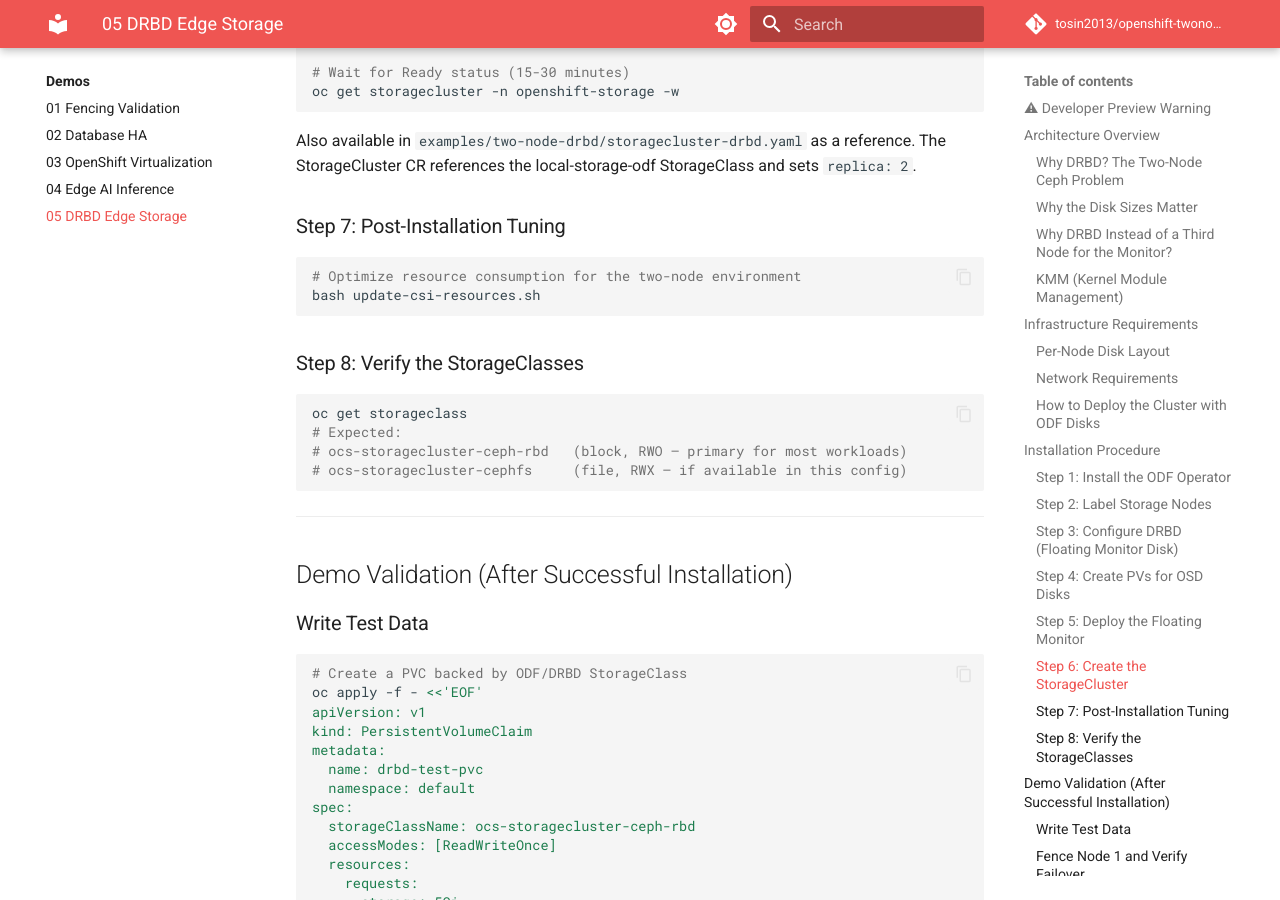
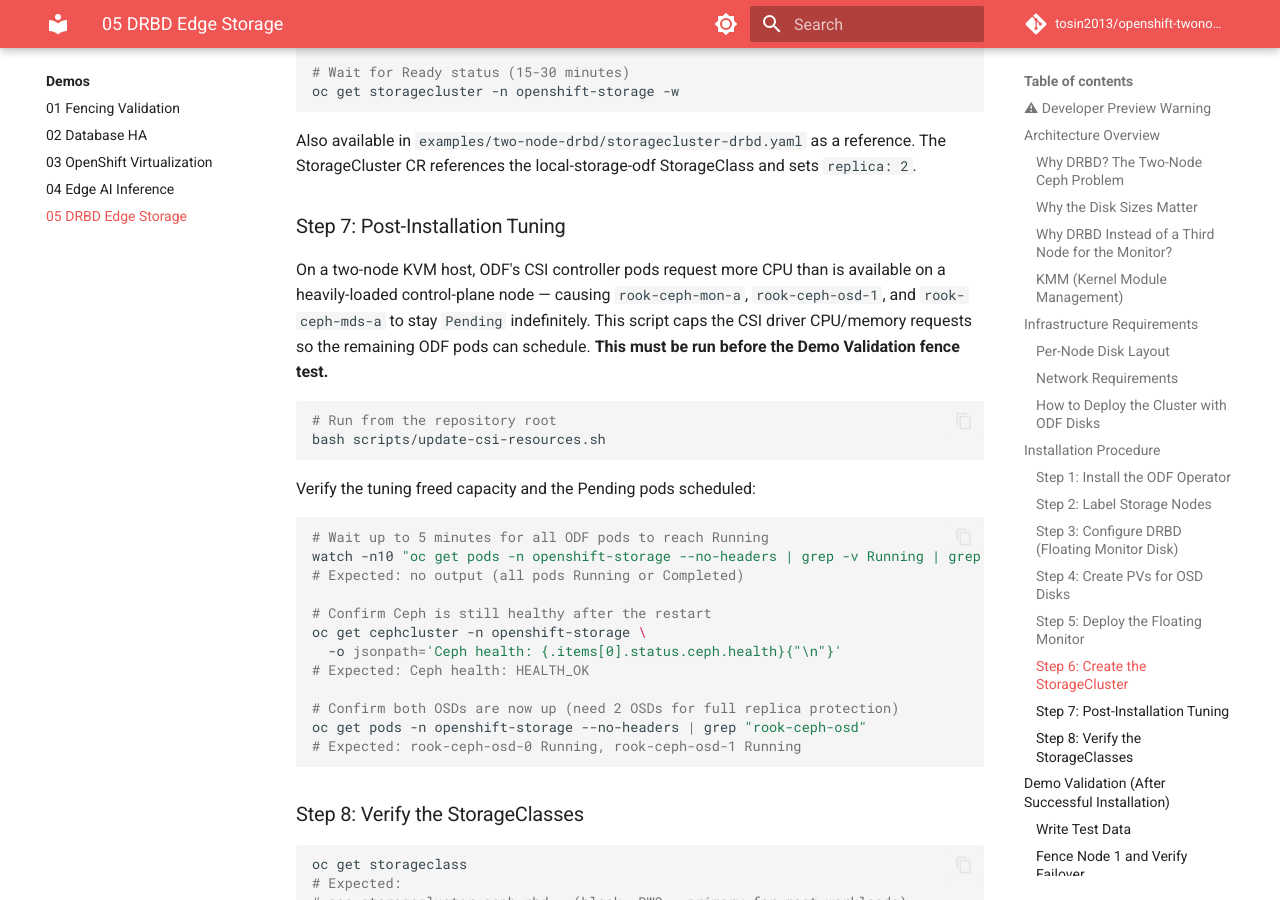
Before and after one commit to tosin2013/openshift-twonode-guide, an MkDocs documentation site: the page built from docs/demos/05-drbd-edge-storage/README.md, in a window 1280 px wide and 900 px high, scrolled down 6583 px. Built offline with MkDocs 1.6.1 and Material for MkDocs 9.7.7, drawn with Linux system fonts in a browser that asks for light colours; comment, search, counter and statistics services are not loaded.

Commit message:
fix(demo5): correct Step 7 script path and add CPU starvation context
- Fix: bash update-csi-resources.sh → bash scripts/update-csi-resources.sh
  (relative path broke when not running from scripts/ directory)
- Add explanation of why tuning is needed (ODF CSI over-requests CPU on
  node1, causing mon-a/osd-1/mds-a to stay Pending)
- Add verification steps: watch pod recovery, confirm HEALTH_OK, confirm
  both OSDs Running before proceeding to fence validation

Co-authored-by: Cursor <cursoragent@cursor.com>

````diff
--- a/docs/demos/05-drbd-edge-storage/README.md
+++ b/docs/demos/05-drbd-edge-storage/README.md
@@ -300,9 +300,32 @@ The StorageCluster CR references the local-storage-odf StorageClass and sets `re
 
 ### Step 7: Post-Installation Tuning
 
+On a two-node KVM host, ODF's CSI controller pods request more CPU than is
+available on a heavily-loaded control-plane node — causing `rook-ceph-mon-a`,
+`rook-ceph-osd-1`, and `rook-ceph-mds-a` to stay `Pending` indefinitely.
+This script caps the CSI driver CPU/memory requests so the remaining ODF pods
+can schedule. **This must be run before the Demo Validation fence test.**
+
 ```bash
-# Optimize resource consumption for the two-node environment
-bash update-csi-resources.sh
+# Run from the repository root
+bash scripts/update-csi-resources.sh
+```
+
+Verify the tuning freed capacity and the Pending pods scheduled:
+
+```bash
+# Wait up to 5 minutes for all ODF pods to reach Running
+watch -n10 "oc get pods -n openshift-storage --no-headers | grep -v Running | grep -v Completed"
+# Expected: no output (all pods Running or Completed)
+
+# Confirm Ceph is still healthy after the restart
+oc get cephcluster -n openshift-storage \
+  -o jsonpath='Ceph health: {.items[0].status.ceph.health}{"\n"}'
+# Expected: Ceph health: HEALTH_OK
+
+# Confirm both OSDs are now up (need 2 OSDs for full replica protection)
+oc get pods -n openshift-storage --no-headers | grep "rook-ceph-osd"
+# Expected: rook-ceph-osd-0 Running, rook-ceph-osd-1 Running
 ```
 
 ### Step 8: Verify the StorageClasses
````
